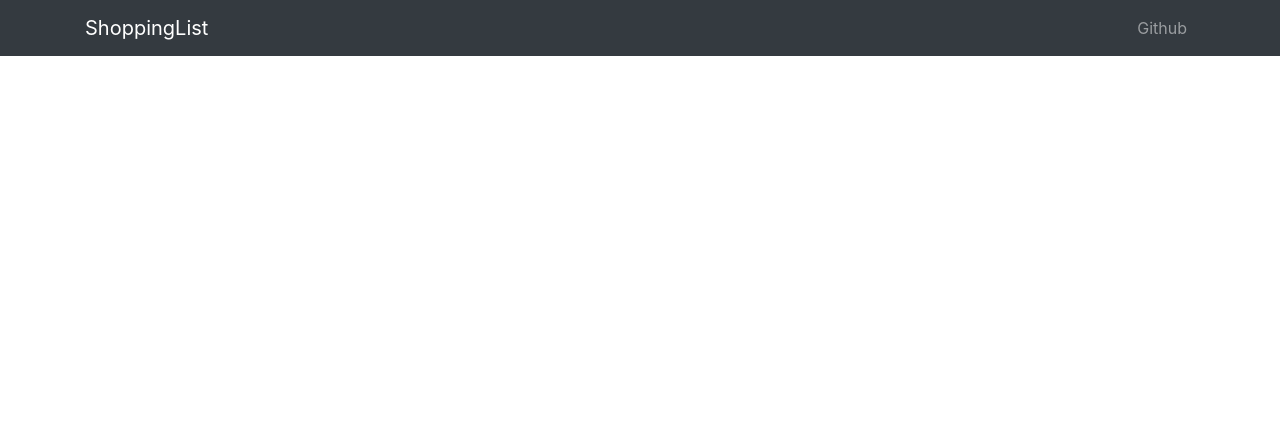
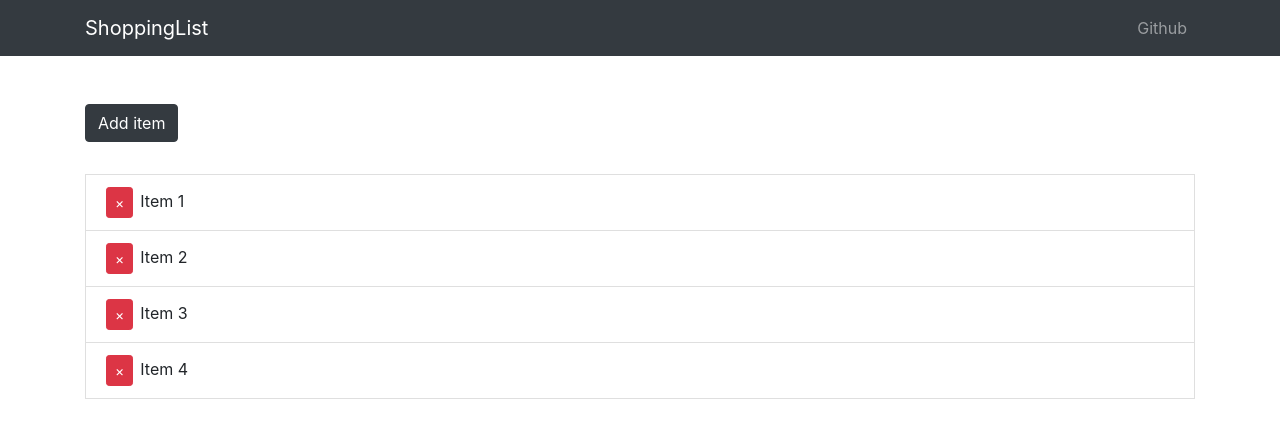
Before and after one commit to raop155/mern_shopping_list, a React (Create React App) app in the folder client/: page / in a window 1280 px wide. Shown: the top 438 px of the page. Built offline with nearby package versions, Linux system fonts and the light colour scheme.

Commit message:
Add ShoppingList

```diff
--- a/client/src/App.js
+++ b/client/src/App.js
@@ -1,10 +1,12 @@
 import 'bootstrap/dist/css/bootstrap.min.css';
 import AppNavbar from './components/AppNavbar';
+import ShoppingList from './components/ShoppingList';
 
 function App() {
   return (
     <div className='App'>
       <AppNavbar />
+      <ShoppingList />
     </div>
   );
 }
--- a/client/src/components/ShoppingList.js
+++ b/client/src/components/ShoppingList.js
@@ -1,10 +1,69 @@
-import React from 'react';
+import React, { useState } from 'react';
 import { Container, ListGroup, ListGroupItem, Button } from 'reactstrap';
 import { CSSTransition, TransitionGroup } from 'react-transition-group';
-import uuid from 'uuid';
+import { v4 as uuidv4 } from 'uuid';
 
 const ShoppingList = () => {
-  return <div></div>;
+  const [items, setItems] = useState([
+    {
+      id: uuidv4(),
+      name: 'Item 1',
+    },
+    {
+      id: uuidv4(),
+      name: 'Item 2',
+    },
+    {
+      id: uuidv4(),
+      name: 'Item 3',
+    },
+    {
+      id: uuidv4(),
+      name: 'Item 4',
+    },
+  ]);
+  return (
+    <Container>
+      <Button
+        color='dark'
+        style={{ marginBottom: '2em' }}
+        onClick={() => {
+          const name = prompt('Enter Item');
+          if (name) {
+            setItems([...items, { id: uuidv4(), name }]);
+          }
+        }}
+      >
+        Add item
+      </Button>
+
+      <ListGroup>
+        <TransitionGroup className='shopping-list'>
+          {items.map(({ id, name }) => (
+            <CSSTransition key={id} timeout={250} classNames='fade'>
+              <ListGroupItem>
+                <Button
+                  className='remove-btn'
+                  color='danger'
+                  size='sm'
+                  onClick={() => {
+                    setItems(
+                      items.filter((item) => {
+                        return item.id !== id;
+                      }),
+                    );
+                  }}
+                >
+                  &times;
+                </Button>
+                {name}
+              </ListGroupItem>
+            </CSSTransition>
+          ))}
+        </TransitionGroup>
+      </ListGroup>
+    </Container>
+  );
 };
 
 export default ShoppingList;
--- /dev/null
+++ b/client/src/index.css
@@ -0,0 +1,21 @@
+.remove-btn {
+  margin-right: 0.5em;
+}
+
+.fade-enter {
+  opacity: 0.01;
+}
+
+.fade-enter-active {
+  opacity: 1;
+  transition: opacity 250ms ease-in;
+}
+
+.fade-exit {
+  opacity: 1;
+}
+
+.fade-exit-active {
+  opacity: 0.01;
+  transition: opacity 250ms ease-in;
+}
--- a/client/src/index.js
+++ b/client/src/index.js
@@ -1,6 +1,7 @@
 import React from 'react';
 import ReactDOM from 'react-dom';
 import App from './App';
+import './index.css';
 
 ReactDOM.render(
   // <React.StrictMode>
```
